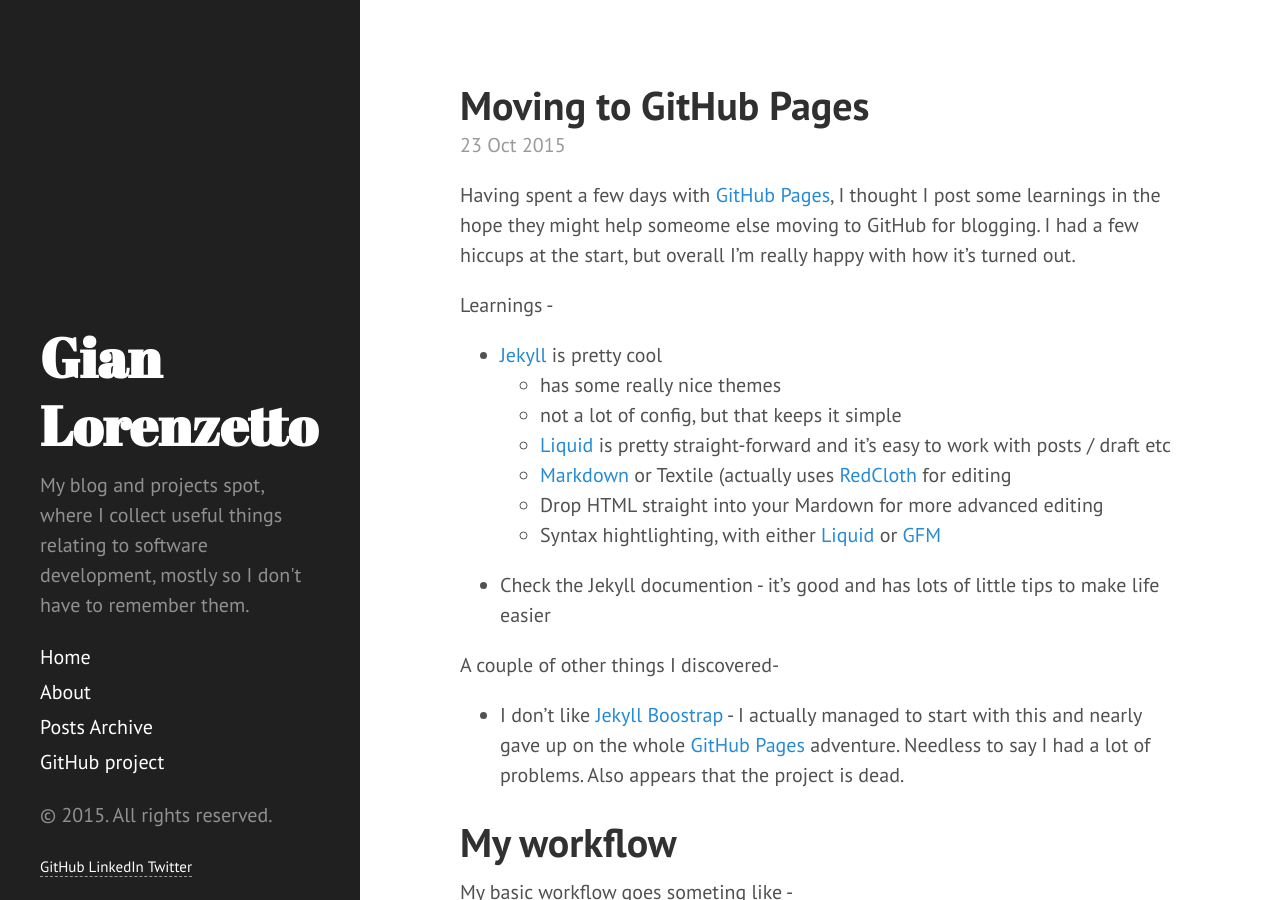
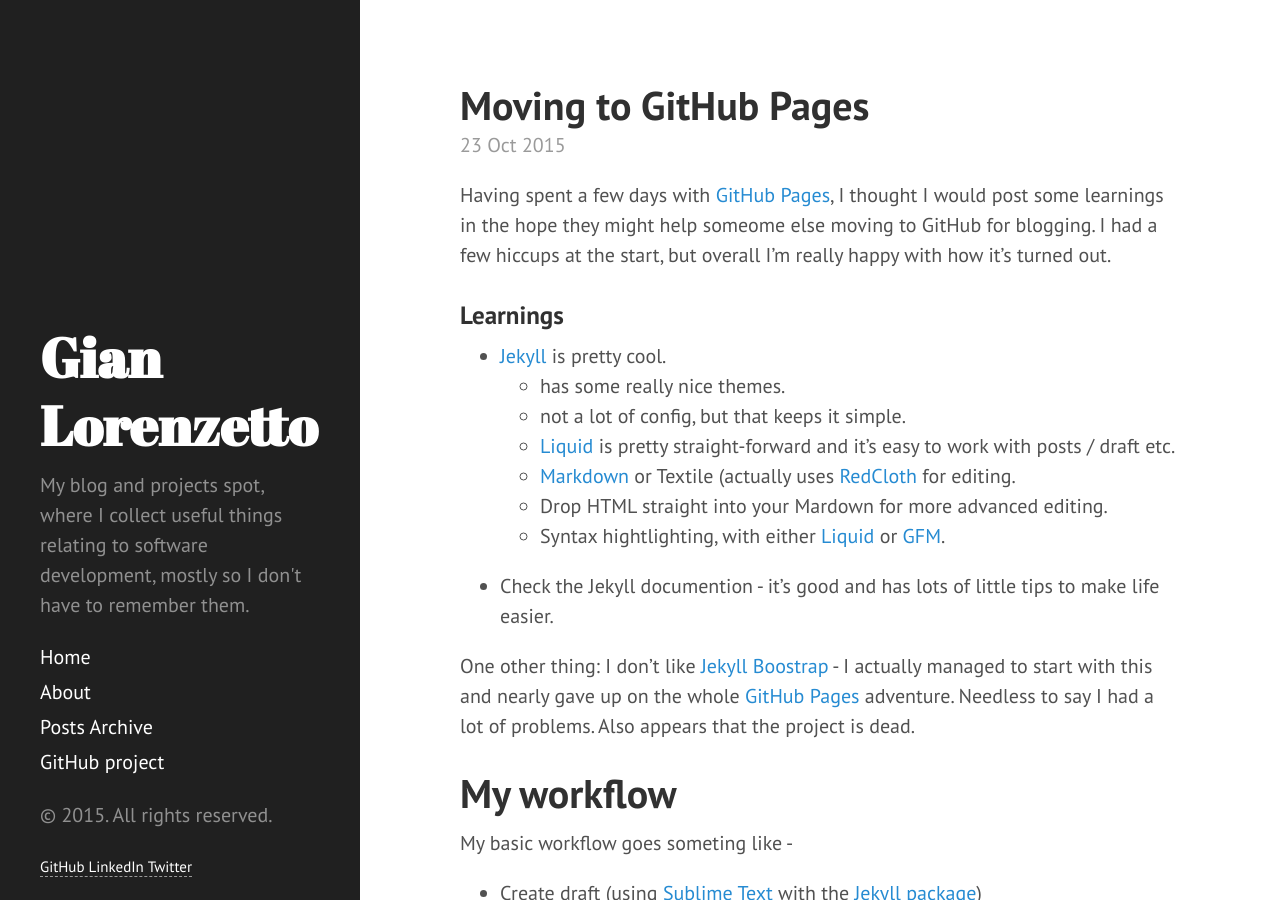
Before and after one commit to GianLorenzetto/GianLorenzetto.github.io-www, a Jekyll site: the page built from _posts/2015-10-23-moving-to-github-pages.md, in a window 1280 px wide and 900 px high. Built offline with Jekyll 4.4.1, drawn with Linux system fonts in a browser that asks for light colours; Markdown is read by kramdown in place of the engine named in the settings.

Commit message:
Fixed formatting.

```diff
--- a/_posts/2015-10-23-moving-to-github-pages.md
+++ b/_posts/2015-10-23-moving-to-github-pages.md
@@ -6,20 +6,20 @@
 date: 2015-10-23 15:38:09
 ---
 
-Having spent a few days with [GitHub Pages](https://pages.github.com), I thought I post some learnings in the hope they might help someome else moving to GitHub for blogging. I had a few hiccups at the start, but overall I'm really happy with how it's turned out.
+Having spent a few days with [GitHub Pages](https://pages.github.com), I thought I would post some learnings in the hope they might help someome else moving to GitHub for blogging. I had a few hiccups at the start, but overall I'm really happy with how it's turned out.
 
-Learnings -
-* [Jekyll](https://jekyllrb.com) is pretty cool
-  * has some really nice themes
-  * not a lot of config, but that keeps it simple
-  * [Liquid](http://liquidmarkup.org) is pretty straight-forward and it's easy to work with posts / draft etc
-  * [Markdown](http://daringfireball.net/projects/markdown/) or Textile (actually uses [RedCloth](http://redcloth.org/hobix.com/textile/) for editing
-  * Drop HTML straight into your Mardown for more advanced editing
-  * Syntax hightlighting, with either [Liquid](http://liquidmarkup.org) or [GFM](https://help.github.com/articles/github-flavored-markdown/)
-* Check the Jekyll documention - it's good and has lots of little tips to make life easier
+### Learnings
 
-A couple of other things I discovered-
-* I don't like [Jekyll Boostrap](http://jekyllbootstrap.com) - I actually managed to start with this and nearly gave up on the whole [GitHub Pages](https://pages.github.com) adventure. Needless to say I had a lot of problems. Also appears that the project is dead.
+- [Jekyll](https://jekyllrb.com) is pretty cool.
+  - has some really nice themes.
+  - not a lot of config, but that keeps it simple.
+  - [Liquid](http://liquidmarkup.org) is pretty straight-forward and it's easy to work with posts / draft etc.
+  - [Markdown](http://daringfireball.net/projects/markdown/) or Textile (actually uses [RedCloth](http://redcloth.org/hobix.com/textile/) for editing.
+  - Drop HTML straight into your Mardown for more advanced editing.
+  - Syntax hightlighting, with either [Liquid](http://liquidmarkup.org) or [GFM](https://help.github.com/articles/github-flavored-markdown/).
+- Check the Jekyll documention - it's good and has lots of little tips to make life easier.
+
+One other thing: I don't like [Jekyll Boostrap](http://jekyllbootstrap.com) - I actually managed to start with this and nearly gave up on the whole [GitHub Pages](https://pages.github.com) adventure. Needless to say I had a lot of problems. Also appears that the project is dead.
 
 # My workflow
 
```
